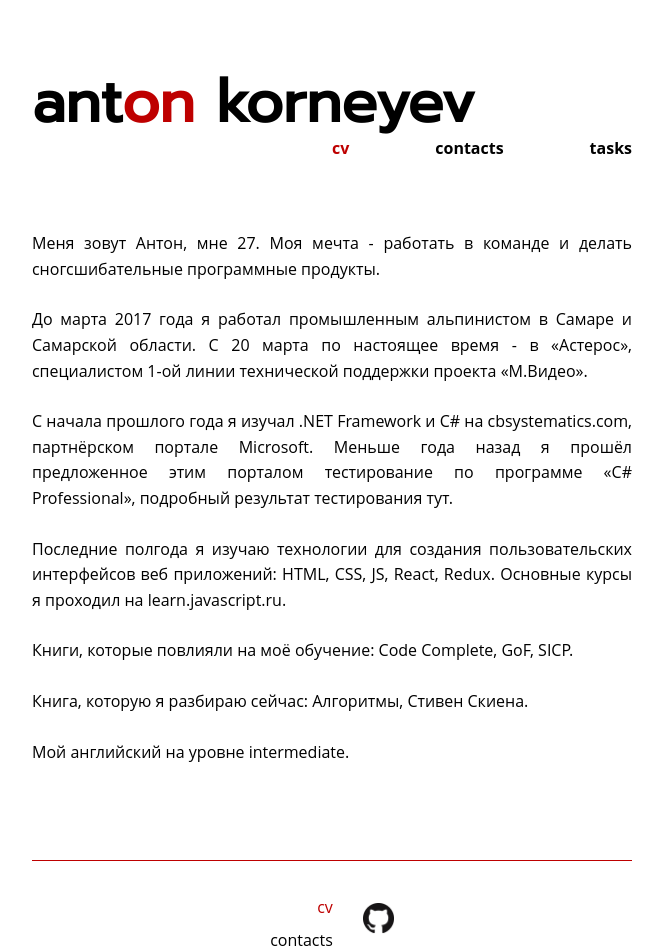
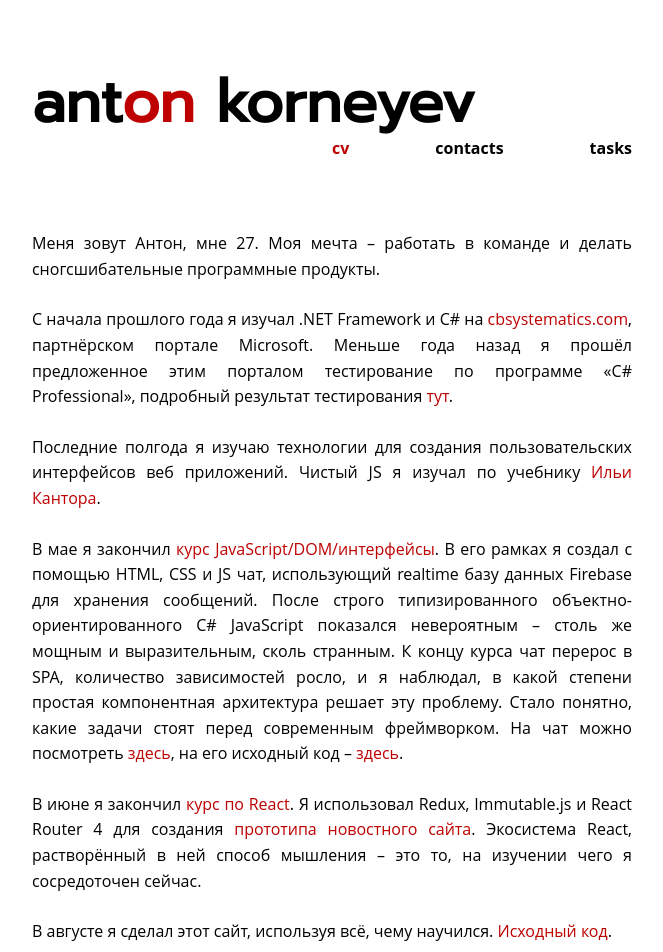
Before and after one commit to ankorn/CV, a React app: page /#/cv in a window 1280 px wide. Shown: the top 952 px of the page, without its empty margins (308-971 px from the left). Built offline with nearby package versions, Linux system fonts and the light colour scheme.

Commit message:
edited cv text

```diff
--- a/src/components/contacts/contacts.css
+++ b/src/components/contacts/contacts.css
@@ -24,4 +24,6 @@
   display: flex;
   flex-direction: column;
   justify-content: space-around;
+  height: 240px;
+  width: 240;
 }
--- a/src/components/cv/cv.css
+++ b/src/components/cv/cv.css
@@ -12,6 +12,6 @@ a {
   text-decoration: none; /* no underline */
 }
 
-a:hover {
+.cv a {
   color: #be0000;
 }
--- a/src/components/cv/index.jsx
+++ b/src/components/cv/index.jsx
@@ -5,10 +5,13 @@ import './cv.css';
 export default function CV() {
   return (
     <div className="cv">
-      <p>Меня зовут Антон, мне 27. Моя мечта - работать в команде и делать сногсшибательные программные продукты.</p>
-      <p>До марта 2017 года я работал промышленным альпинистом в Самаре и Самарской области. С 20 марта по настоящее время - в «Астерос», специалистом 1-ой линии технической поддержки проекта «М.Видео».</p>
+      <p>Меня зовут Антон, мне 27. Моя мечта – работать в команде и делать сногсшибательные программные продукты.</p>
       <p>С начала прошлого года я изучал .NET Framework и C# на <a href="http://edu.cbsystematics.com">cbsystematics.com</a>, партнёрском портале Microsoft. Меньше года назад я прошёл предложенное этим порталом тестирование по программе «C# Professional», подробный результат тестирования <a href="https://drive.google.com/open?id=0B_pwbXHhSvR1UUN0dEFOd3VaM2s">тут</a>.</p>
-      <p>Последние полгода я изучаю технологии для создания пользовательских интерфейсов веб приложений: HTML, CSS, JS, React, Redux. Основные курсы я проходил на <a href="http://learn.javascript.ru/">learn.javascript.ru</a>.</p>
+      <p>Последние полгода я изучаю технологии для создания пользовательских интерфейсов веб приложений. Чистый JS я изучал по учебнику <a href="http://learn.javascript.ru/">Ильи Кантора</a>.</p>
+      <p>В мае я закончил <a href="http://learn.javascript.ru/courses/js">курс JavaScript/DOM/интерфейсы</a>. В его рамках я создал с помощью HTML, CSS и JS чат, использующий realtime базу данных Firebase для хранения сообщений. После строго типизированного объектно-ориентированного C# JavaScript показался невероятным – столь же мощным и выразительным, сколь странным. К концу курса чат перерос в SPA, количество зависимостей росло, и я наблюдал, в какой степени простая компонентная архитектура решает эту проблему. Стало понятно, какие задачи стоят перед современным фреймворком. На чат можно посмотреть <a href="https://ankorn.github.io/Chat/">здесь</a>, на его исходный код – <a href="https://github.com/ankorn/Chat">здесь</a>.</p>
+      <p>В июне я закончил <a href="http://learn.javascript.ru/courses/react">курс по React</a>. Я использовал Redux, Immutable.js и React Router 4 для создания <a href="https://github.com/ankorn/js_ru_08_06_17/tree/HT8">прототипа новостного сайта</a>. Экосистема React, растворённый в ней способ мышления – это то, на изучении чего я сосредоточен сейчас.</p>
+      <p>В августе я сделал этот сайт, используя всё, чему научился. <a href="https://github.com/ankorn/CV">Исходный код</a>.</p>
+      <p>При разработке этих проектов я использовал Git, Node.js, Webpack 3, ESLint с конфигом Airbnb.</p>
       <p>Книги, которые повлияли на моё обучение: Code Complete, GoF, SICP.</p>
       <p>Книга, которую я разбираю сейчас: Алгоритмы, Стивен Скиена.</p>
       <p>Мой английский на уровне intermediate.</p>
```
